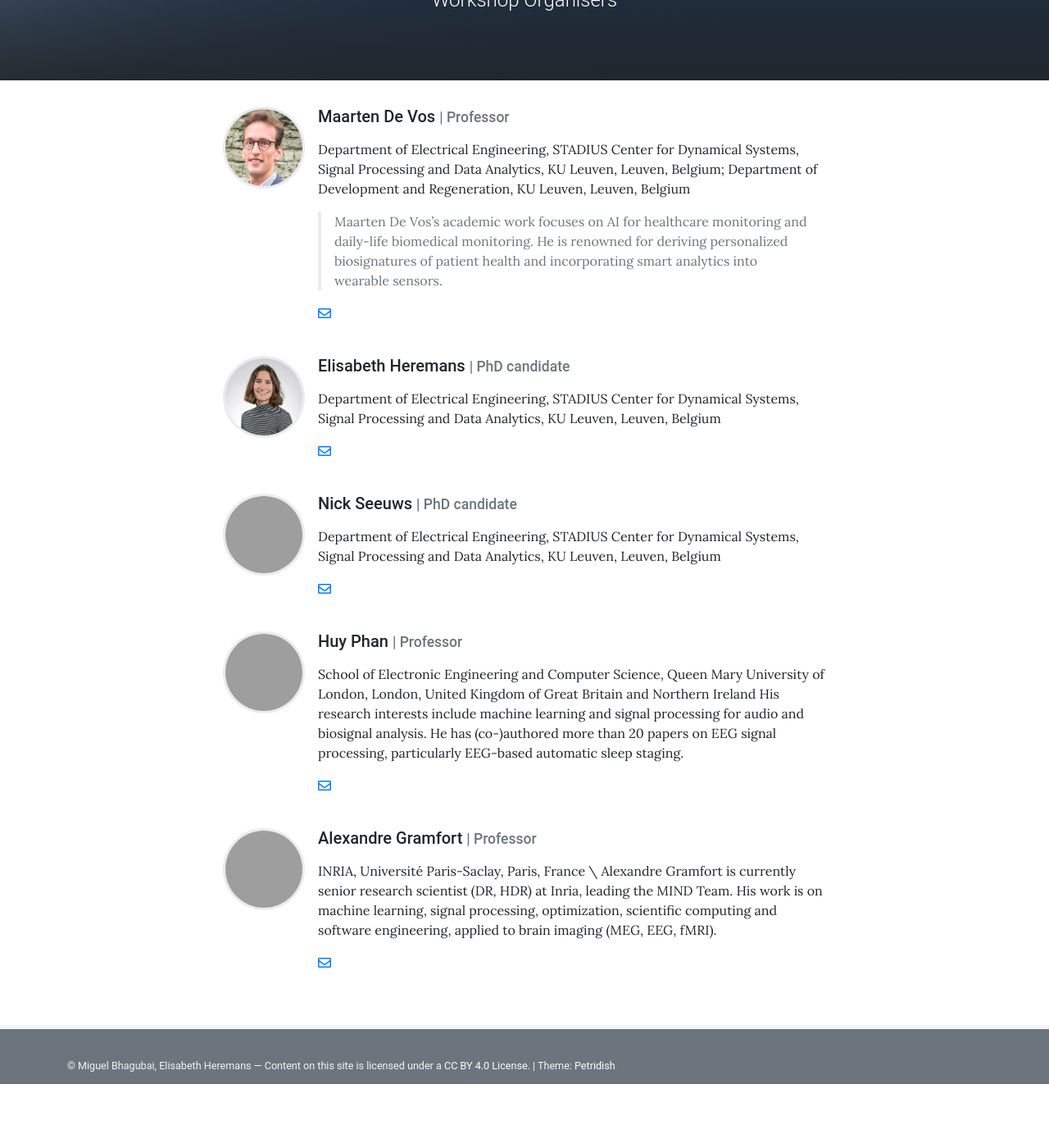
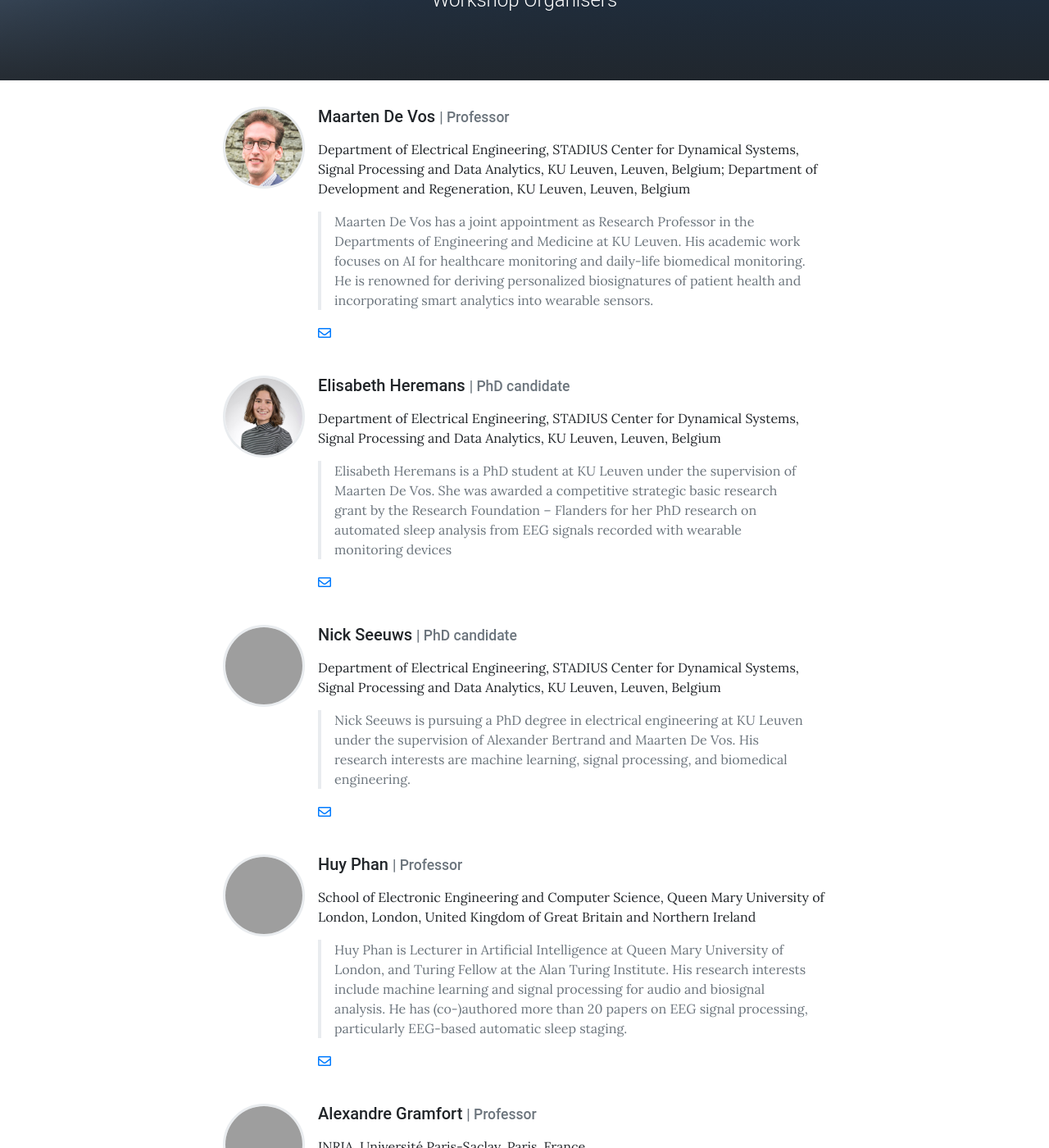
Before and after one commit to biomedepi/eegworkshop, a Jekyll site: the page built from pages/team.md, in a window 1280 px wide and 1400 px high, scrolled down 222 px, cut to the strip 0-1400 px from the top of the window. Shown: the whole strip at 82% size. Built offline with Jekyll 4.4.1, drawn with Linux system fonts in a browser that asks for light colours; before the commit the page ends 1544 px from its top, so only the background shows below that; some of the changed text lies outside the part shown; grey boxes are pictures that could not be loaded.

Commit message:
Update team.yml

```diff
--- a/_data/team.yml
+++ b/_data/team.yml
@@ -7,7 +7,7 @@
     Department of Electrical Engineering, STADIUS Center for Dynamical Systems, Signal Processing and Data Analytics, KU Leuven, Leuven, Belgium;
     Department of Development and Regeneration, KU Leuven, Leuven, Belgium
 
-    > Maarten De Vos's academic work focuses on AI for healthcare monitoring and daily-life biomedical monitoring.
+    > Maarten De Vos has a joint appointment as Research Professor in the Departments of Engineering and Medicine at KU Leuven. His academic work focuses on AI for healthcare monitoring and daily-life biomedical monitoring.
     He is renowned for deriving personalized biosignatures of patient health and incorporating smart analytics into wearable sensors.
 
   email: maarten.devos@kuleuven.be
@@ -17,6 +17,9 @@
   image: assets/theme/images/elisabeth_pic.png
   description: >
     Department of Electrical Engineering, STADIUS Center for Dynamical Systems, Signal Processing and Data Analytics, KU Leuven, Leuven, Belgium
+
+    > Elisabeth Heremans is a PhD student at KU Leuven under the supervision of Maarten De Vos.
+    She was awarded a competitive strategic basic research grant by the Research Foundation – Flanders for her PhD research on automated sleep analysis from EEG signals recorded with wearable monitoring devices
   email: elisabeth.heremans@kuleuven.be
 
 - name: Nick Seeuws
@@ -24,6 +27,10 @@
   image: assets/theme/images/nick_pick.png
   description: >
     Department of Electrical Engineering, STADIUS Center for Dynamical Systems, Signal Processing and Data Analytics, KU Leuven, Leuven, Belgium
+
+    > Nick Seeuws is pursuing a PhD degree in electrical engineering at KU Leuven under the supervision of Alexander Bertrand and Maarten De Vos.
+    His research interests are machine learning, signal processing, and biomedical engineering.
+
   email: nick.seeuws@kuleuven.be
 
 - name: Huy Phan
@@ -32,7 +39,7 @@
   description: >
     School of Electronic Engineering and Computer Science, Queen Mary University of London, London, United Kingdom of Great Britain and Northern Ireland
 
-    His research interests include machine learning and signal processing for audio and biosignal analysis. He has (co-)authored more than 20 papers on EEG signal processing, particularly EEG-based automatic sleep staging.
+    > Huy Phan is Lecturer in Artificial Intelligence at Queen Mary University of London, and Turing Fellow at the Alan Turing Institute. His research interests include machine learning and signal processing for audio and biosignal analysis. He has (co-)authored more than 20 papers on EEG signal processing, particularly EEG-based automatic sleep staging.
   email: h.phan@qmul.ac.uk
 
 - name: Alexandre Gramfort
@@ -40,7 +47,7 @@
   image: assets/theme/images/alexandre_pic.png
   description: >
     INRIA, Université Paris-Saclay, Paris, France
-    \
-    Alexandre Gramfort is currently senior research scientist (DR, HDR) at Inria, leading the MIND Team.
+
+    > Alexandre Gramfort is currently senior research scientist (DR, HDR) at Inria, leading the MIND Team.
     His work is on machine learning, signal processing, optimization, scientific computing and software engineering, applied to brain imaging (MEG, EEG, fMRI).
   email: alexandre.gramfort@inria.fr
```
